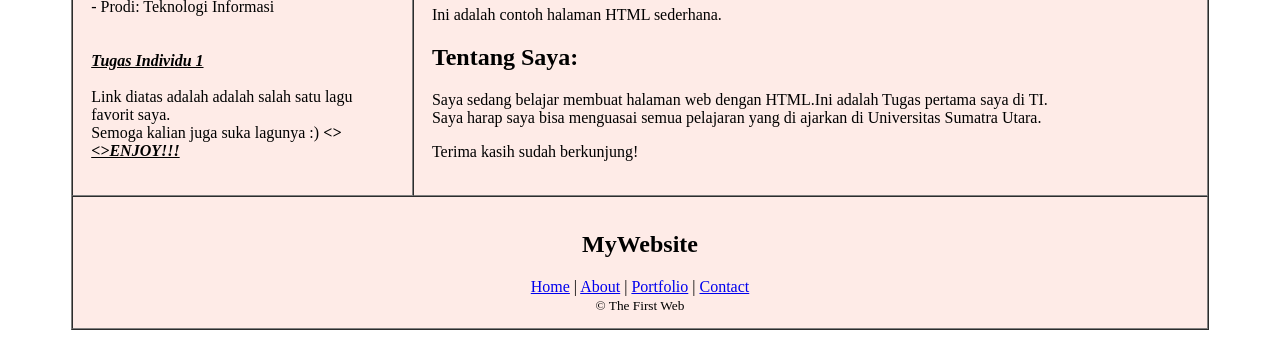
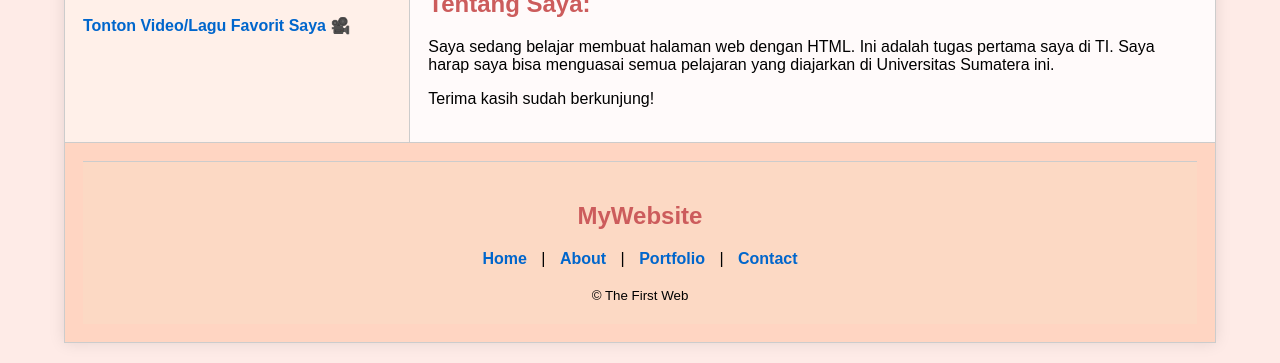
Before and after one commit to KOK-WEB-ai/Faiza, a plain HTML site: page index.html in a window 1280 px wide. Shown: the part 672-1035 px from the top of the page. Before the commit the page ends 1010 px from the top, so only its background shows below. Drawn offline with Linux system fonts and the light colour scheme.

Commit message:
index.html

```diff
--- a/index.html
+++ b/index.html
@@ -1,77 +1,137 @@
-<!doctype html>
-<html lang="en">
+<!DOCTYPE html>
+<html lang="id">
 <head>
-  <meta charset="utf-8">
+  <meta charset="UTF-8">
   <title>Website Faiza</title>
+  <style>
+    body {
+      background-color: #feebe7;
+      font-family: Arial, sans-serif;
+      margin: 0;
+      padding: 0;
+    }
+
+    table {
+      width: 90%;
+      margin: 20px auto;
+      border-collapse: collapse;
+      background-color: #fff;
+      box-shadow: 0 0 15px rgba(0, 0, 0, 0.1);
+    }
+
+    td {
+      padding: 18px;
+      vertical-align: top;
+      border: 1px solid #ccc;
+    }
+
+    td[colspan="2"] {
+      text-align: center;
+      background-color: #ffd5c2;
+    }
+
+    h1, h2 {
+      color: #cc5c5c;
+    }
+
+    a {
+      color: #0066cc;
+      text-decoration: none;
+      font-weight: bold;
+    }
+
+    a:hover {
+      text-decoration: underline;
+    }
+
+    footer {
+      text-align: center;
+      padding: 20px;
+      background-color: #fcd9c4;
+      border-top: 1px solid #ccc;
+    }
+
+    nav a {
+      margin: 0 10px;
+    }
+
+    .sidebar {
+      background-color: #fff0e9;
+      border-right: 1px solid #ccc;
+    }
+
+    .main-content {
+      background-color: #fffafa;
+    }
+
+    img {
+      max-width: 100%;
+      height: auto;
+    }
+  </style>
 </head>
 <body>
 
   <!-- Tabel utama -->
-  <table border="1" width="90%" align="center" cellpadding="8" cellspacing="0" <body bgcolor="#feebe7">
+  <table>
     <!-- Baris 1: header besar -->
     <tr>
-      <td colspan="2" align="center" style="font-weight:bold; font-size:18px; padding:20px;">
-        <img src="https://th.bing.com/th/id/OIP.VFCDOTV9nou6GtFE5WysbgHaE8?w=213&h=180&c=7&r=0&o=7&dpr=1.3&pid=1.7&rm=3" width="500" alt="500">
+      <td colspan="2">
+        <img src="https://th.bing.com/th/id/OIP.VFCDOTV9nou6GtFE5WysbgHaE8?w=213&h=180&c=7&r=0&o=7&dpr=1.3&pid=1.7&rm=3" alt="Header Image">
       </td>
     </tr>
 
-    <!-- Baris 2: Main Menu (Link) -->
+    <!-- Baris 2: Main Menu (Link ke musik) -->
     <tr>
-      <td colspan="2" align="center" style="padding:10px 6px;">
-        <a href="https://youtu.be/4tf0ZjN1UPE?si=pbOTLHoxEPSz2bSJ">"https://youtu.be/4tf0ZjN1UPE?si=pbOTLHoxEPSz2bSJ"</a>
+      <td colspan="2">
+        <a href="https://soundcloud.com/ridwanmaulana-ibnusina/windah-basudara-safe-and-sound" target="_blank">
+          Dengarkan Sound Favorit Saya 🎧
+        </a>
         <br>
         <br>
-        <a href="https://tugas2html.vercel.app/">"https://tugas2html.vercel.app"</a>
+        <a href="https://tugas2html.vercel.app/">"https://tugas2html.vercel.app/"</a>
         <br>
         <br>
-        <a href=https://tugas3-html-san9.vercel.app/>https://tugas3-html-san9.vercel.app/</a>
+        <a href=https://tugas3-html-san9.vercel.app>https://tugas3-html-san9.vercel.app/</a>
         <br>
         <br>
         <a href="https://tugas4-html.vercel.app/">https://tugas4-html.vercel.app/</a>
       </td>
     </tr>
 
-    <!-- Baris 3: Sidebar -->
+    <!-- Baris 3: Konten -->
     <tr>
-      <!-- Kolom kiri: 30% lebar -->
-      <td width="30%" valign="top" style="padding:18px;">
+      <!-- Sidebar -->
+      <td class="sidebar" width="30%">
         <strong>Info:</strong><br>
         - NIM: 251402097<br>
         - Nama: Muhammad Faiza Elfaz<br>
         - Fakultas: Fasilkom-TI<br>
-        - Prodi: Teknologi Informasi<br>
-        <br>
-        <br>
-        <u><i><b>Tugas Individu 1</b></i></u>
-        <br>
-        <br>
-        Link diatas adalah adalah salah satu lagu favorit saya.
-        <br>
-        Semoga kalian juga suka lagunya :)
-        <b><i><><u><>ENJOY!!!<b><i></u>
-        <a href="https://youtu.be/r8OipmKFDeM?si=wh7Qorcr7WLneOeT"></a>
+        - Prodi: Teknologi Informasi<br><br>
+
+        <u><i><b>Tugas Individu 1</b></i></u><br><br>
+        <a href="https://youtu.be/r8OipmKFDeM?si=wh7Qorcr7WLneOeT" target="_blank">
+          Tonton Video/Lagu Favorit Saya 🎥
+        </a>
       </td>
 
-      <!-- Kolom kanan: 90% lebar -->
-      <td width="90%" valign="top" style="padding:18px;">
-        <!-- Area isi besar -->
-        <div>
-
+      <!-- Main Content -->
+      <td class="main-content" width="70%">
         <h1>Selamat Datang di Website Saya</h1>
-    <p>Ini adalah contoh halaman HTML sederhana. </p>
+        <p>Ini adalah contoh halaman HTML sederhana.</p>
 
         <h2>Tentang Saya:</h2>
-    <p>Saya sedang belajar membuat halaman web dengan HTML.Ini adalah Tugas pertama saya di TI.<br>Saya harap saya bisa menguasai semua pelajaran yang di ajarkan di Universitas Sumatra Utara.
+        <p>
+          Saya sedang belajar membuat halaman web dengan HTML. Ini adalah tugas pertama saya di TI.
+          Saya harap saya bisa menguasai semua pelajaran yang diajarkan di Universitas Sumatera ini.
         </p>
         <p>Terima kasih sudah berkunjung!</p>
-        </div>
       </td>
     </tr>
 
-    <!-- Baris 4: footer -->
+    <!-- Baris 4: Footer -->
     <tr>
-      <td colspan="2" align="center" style="padding:14px;">
-
+      <td colspan="2">
         <footer>
           <h2>MyWebsite</h2>
           <nav>
@@ -80,13 +140,12 @@
             <a href="#">Portfolio</a> |
             <a href="#">Contact</a>
           </nav>
-
-        <small> &copy; The First Web </small>
+          <br>
+          <small>&copy; The First Web</small>
         </footer>
       </td>
     </tr>
   </table>
 
 </body>
-
 </html>
```
Lines whose indentation alone changed are shown as unchanged.
